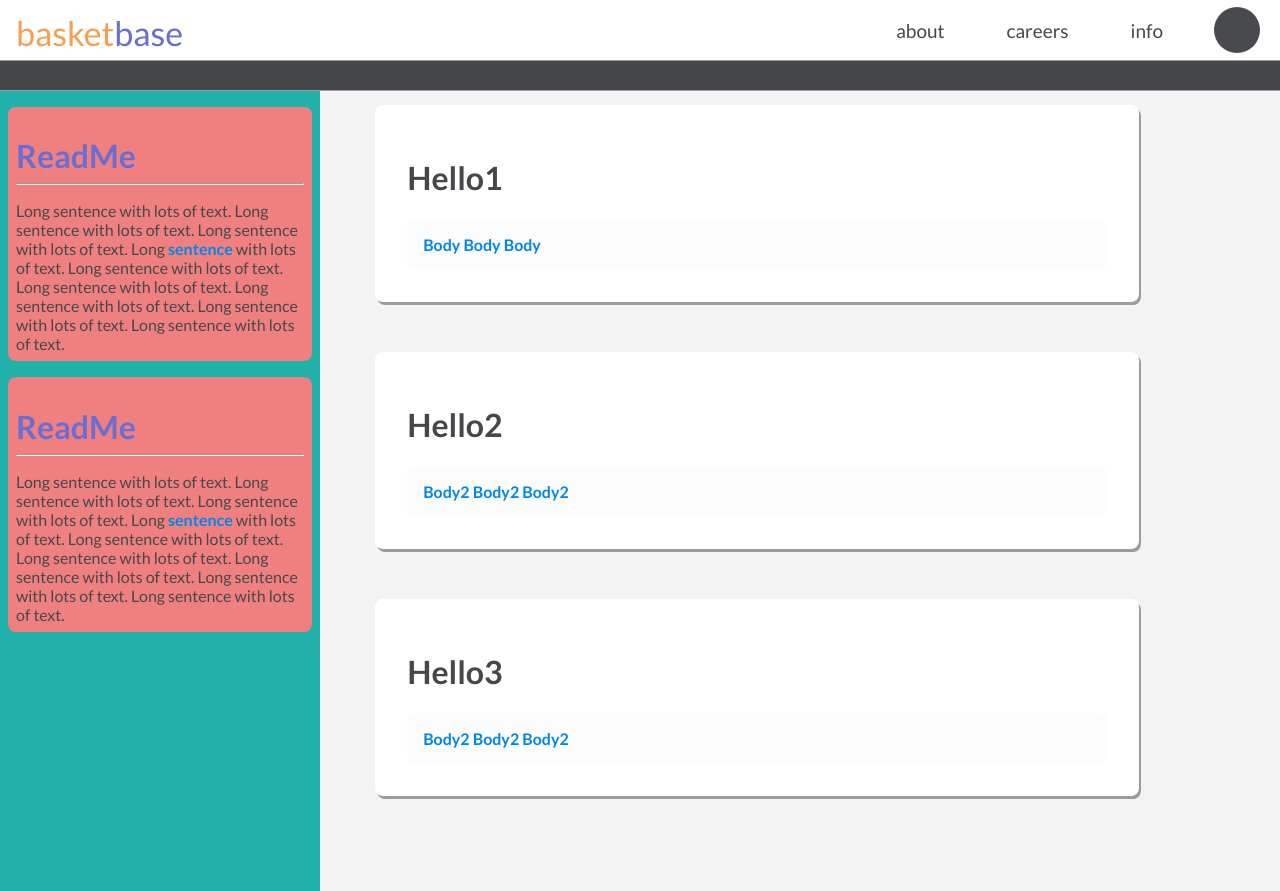
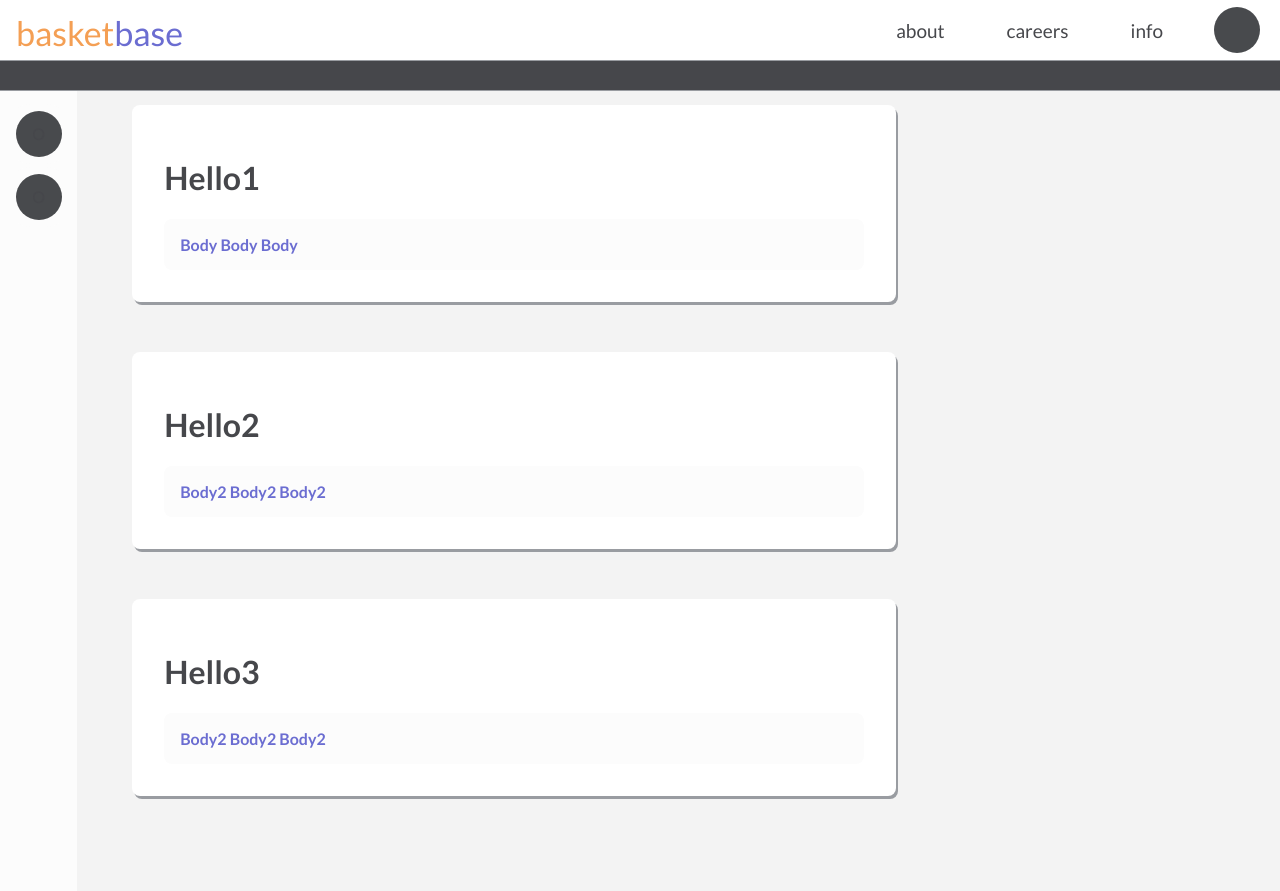
Before and after one commit to ding-swe/facebook-cleaner, a React (Create React App) app in the folder fantasy-ui/: page / in a window 1280 px wide. Built offline with nearby package versions, Linux system fonts and the light colour scheme.

Commit message:
Working sidebar expand hover

```diff
--- a/fantasy-ui/src/components/PlayerCard/PlayerCard.css
+++ b/fantasy-ui/src/components/PlayerCard/PlayerCard.css
@@ -3,15 +3,41 @@
     color: var(--text-dark);
     text-align: left;
     position: relative;
-    border-radius: var(--border-radius);
+    border-radius: calc(var(--border-radius)*3);
     /* background-color: var(--bg-white); */
-    background-color: lightcoral;
-    margin-top: 1rem;
-    width: 90%;
-    padding: 0.5rem;
+    background-color:var(--bg-light-grey);
+    margin-top: 0.2rem;
+    width: 94%;
+    height: 50px;
+    padding: 0.3rem;
+    display: flex;
+    flex-direction: row;
+    align-items: center;
+    overflow: hidden;
 }
 
 .player-card h1 {
     color: var(--text-accent);
     margin-bottom: 0rem;
 }
+
+
+.player-pic {
+    --button-size: calc(var(--nav-size) * 0.5 );
+    width: calc(var(--button-size)*0.75);
+    height: calc(var(--button-size)*0.75);
+    background-color: #484a4d;
+    border-radius: 50%;
+    padding: 8px;
+    margin: 4px;
+    display: flex;
+    align-items: center;
+    justify-content: center;
+    transition: filter 300ms;
+}
+
+
+.player-text {
+    padding: 0.4rem;
+    min-width: 230px;
+}
--- a/fantasy-ui/src/components/PlayerCard/PlayerCard.tsx
+++ b/fantasy-ui/src/components/PlayerCard/PlayerCard.tsx
@@ -12,14 +12,11 @@ export default function PlayerCard(){
     return (
         <div className="player-card">
             <div>
-                <h1> ReadMe </h1>
-                <hr></hr>
-                <Link to="/About"> Long sentence with lots of text.
-                    Long sentence with lots of text. Long sentence with lots of text.
-                    Long <b>sentence</b> with lots of text. Long sentence with lots of text.
-                    Long sentence with lots of text. Long sentence with lots of text.
-                    Long sentence with lots of text. Long sentence with lots of text.
-                </Link>
+                <a href="#" className="icon-button">O</a>
+            </div>
+            <div className="player-text">
+                <b> Bam Adebayo (PF / C) </b>
+                <div style={{fontSize: "14px", paddingTop: "4px"}}> 16.4 pts, 11.1 rbs, 3.3 ast, 2 blks, 3 stls </div>
             </div>
         </div>
     )
--- a/fantasy-ui/src/index.css
+++ b/fantasy-ui/src/index.css
@@ -52,7 +52,7 @@ hr {
 }
 
 b {
-  color: var(--text-highlight)
+  color: var(--text-accent)
 }
 
 
--- a/fantasy-ui/src/modules/Home/Home.css
+++ b/fantasy-ui/src/modules/Home/Home.css
@@ -1,4 +1,6 @@
 .container {
+    --sidebar-collapsed-width: 57px;
+    --sidebar-expanded-width: 330px;
     display: flex;
     flex-direction: row;
     height:100%;
@@ -8,12 +10,19 @@
 .left-module{
     position: relative;
     padding-bottom: 10px;
-    width: 25%;
+    width:var(--sidebar-collapsed-width);
     /* background-color: var(--bg-light-grey); */
-    background-color: lightseagreen;
+    background-color:var(--bg-light-grey);
     display: flex;
     flex-direction: column;
     align-items: center;
+    padding: 10px;
+    overflow: hidden;
+    transition: 500ms;
+}
+
+.left-module:hover{
+    width:var(--sidebar-expanded-width);
 }
 
 
```
